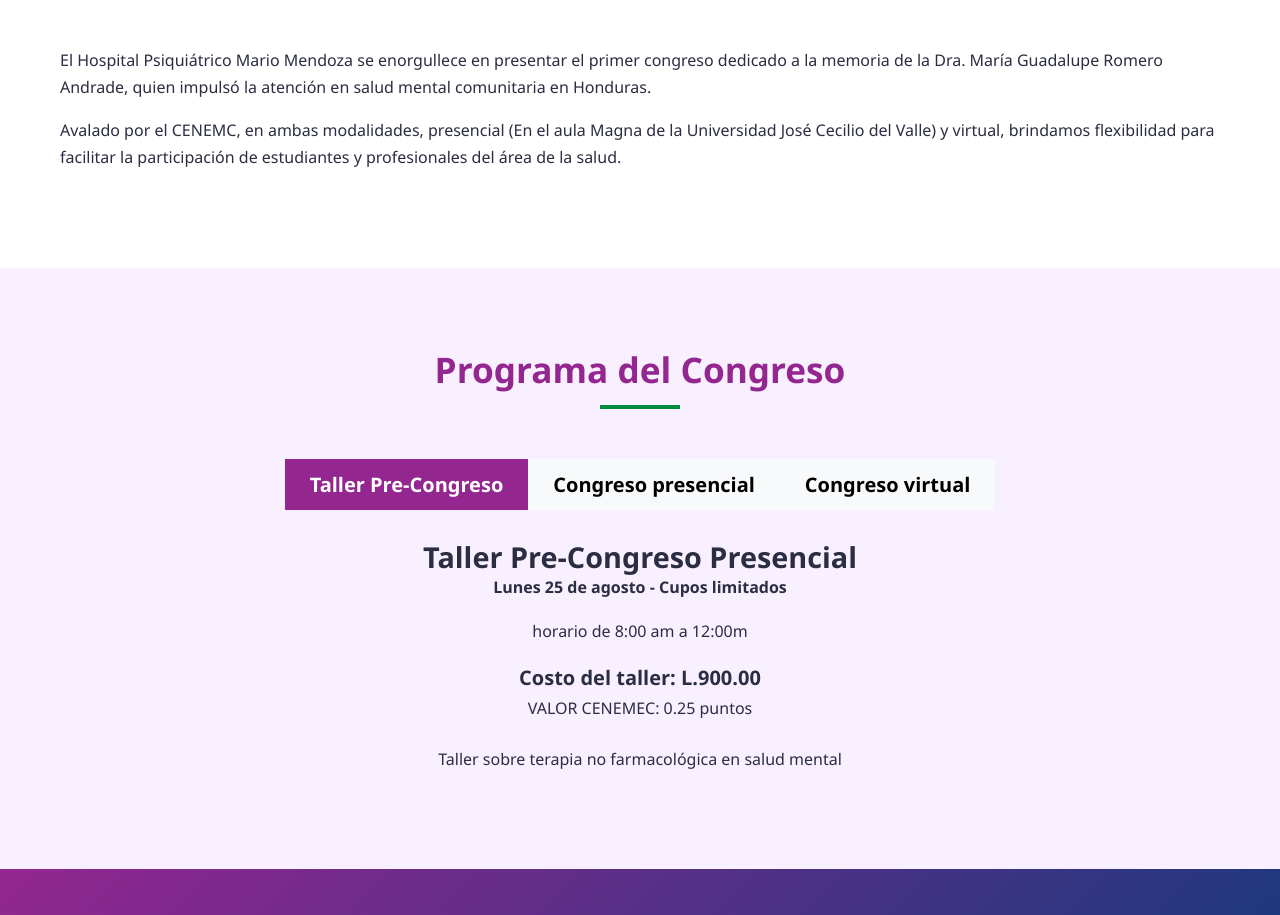
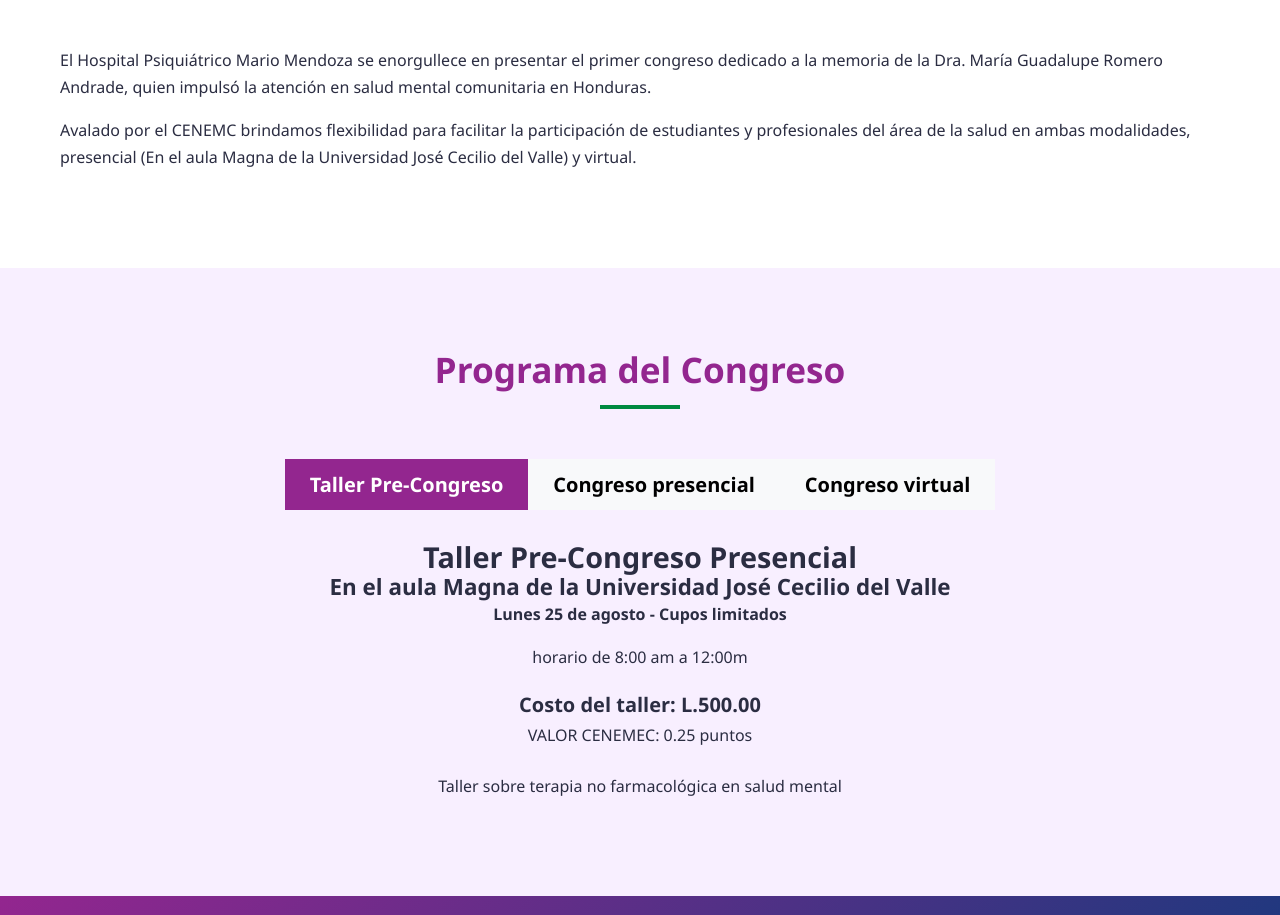
Before and after one commit to hpmariomendoza/congreso, a plain HTML site: page index.html in a window 1280 px wide. Shown: the part 995-1910 px from the top of the page. Drawn offline with Linux system fonts and the light colour scheme.

Commit message:
Update index.html

```diff
--- a/index.html
+++ b/index.html
@@ -555,7 +555,7 @@
             <div class="about-content">
                 <div class="about-text">
                     <p>El Hospital Psiquiátrico Mario Mendoza se enorgullece en presentar el primer congreso dedicado a la memoria de la Dra. María Guadalupe Romero Andrade, quien impulsó la atención en salud mental comunitaria en Honduras.</p>
-                    <p>Avalado por el CENEMC, en ambas modalidades, presencial (En el aula Magna de la Universidad José Cecilio del Valle) y virtual, brindamos flexibilidad para facilitar la participación de estudiantes y profesionales del área de la salud.</p>
+                    <p>Avalado por el CENEMC brindamos flexibilidad para facilitar la participación de estudiantes y profesionales del área de la salud en ambas modalidades, presencial (En el aula Magna de la Universidad José Cecilio del Valle) y virtual.</p>
                 </div>
             </div>
         </div>
@@ -574,11 +574,12 @@
 
             <div id="precongreso" class="tab-content active">
                 <h3 class="text-center">Taller Pre-Congreso Presencial</h3>
+                <h4 class="text-center">En el aula Magna de la Universidad José Cecilio del Valle</h4>
                 <p class="text-center"><strong>Lunes 25 de agosto - Cupos limitados</strong></p>
                 <p class="text-center">horario de 8:00 am a 12:00m</p>
 
                 <div class="text-center mb-4">
-                    <span class="badge" style="font-size:1.25rem"><strong>Costo del taller: L.900.00</strong> </span>
+                    <span class="badge" style="font-size:1.25rem"><strong>Costo del taller: L.500.00</strong> </span>
                 </br/><span class="badge">VALOR CENEMEC: 0.25 puntos</span>
                 </div>
                 <p class="text-center">Taller sobre terapia no farmacológica en salud mental</p>
```
